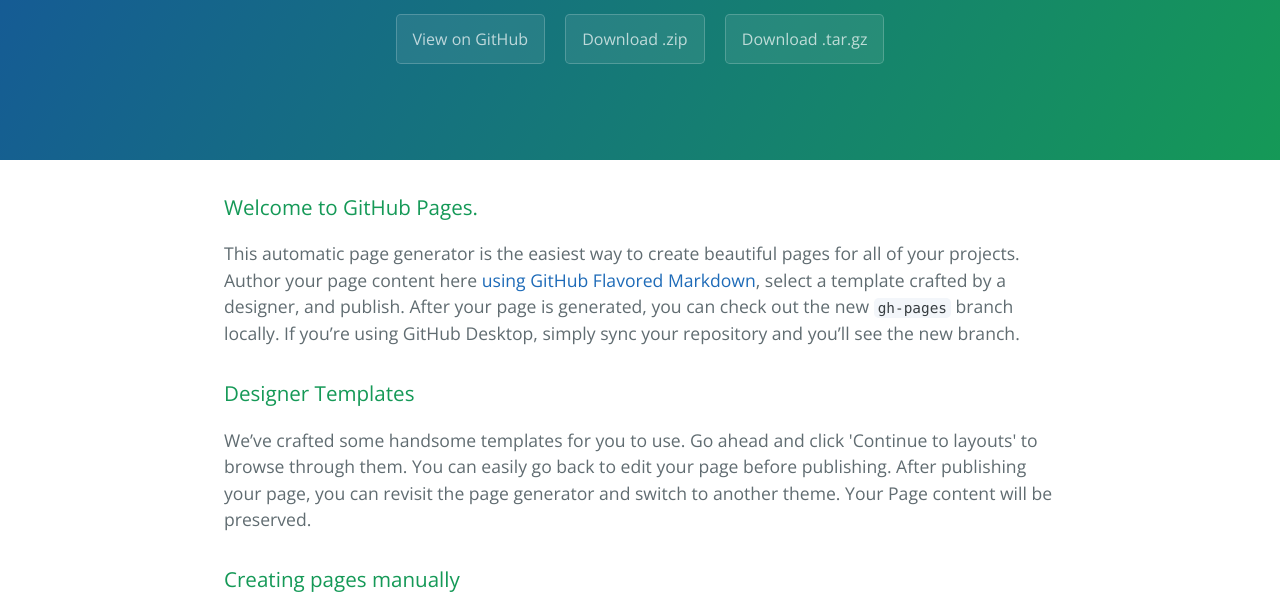
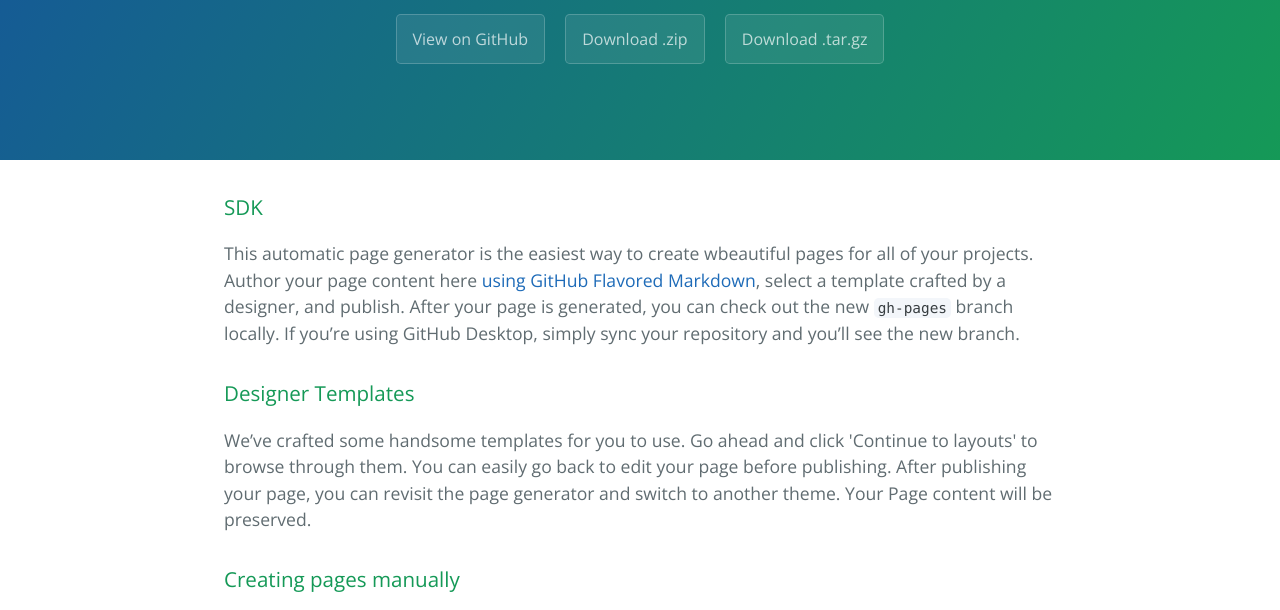
Before and after one commit to cmgriffi/product2, a plain HTML site: page index.html in a window 1280 px wide. Shown: the part 176-786 px from the top of the page. Drawn offline with nearby package versions, Linux system fonts and the light colour scheme.

Commit message:
Update index.html

```diff
--- a/index.html
+++ b/index.html
@@ -20,9 +20,9 @@
 
     <section class="main-content">
       <h3>
-<a id="SDK" class="anchor" href="#welcome-to-github-pages" aria-hidden="true"><span aria-hidden="true" class="octicon octicon-link"></span></a>Welcome to GitHub Pages.</h3>
+<a id="SDK" class="anchor" href="#welcome-to-github-pages" aria-hidden="true"><span aria-hidden="true" class="octicon octicon-link"></span></a>SDK</h3>
 
-<p>This automatic page generator is the easiest way to create beautiful pages for all of your projects. Author your page content here <a href="https://guides.github.com/features/mastering-markdown/">using GitHub Flavored Markdown</a>, select a template crafted by a designer, and publish. After your page is generated, you can check out the new <code>gh-pages</code> branch locally. If you’re using GitHub Desktop, simply sync your repository and you’ll see the new branch.</p>
+<p>This automatic page generator is the easiest way to create wbeautiful pages for all of your projects. Author your page content here <a href="https://guides.github.com/features/mastering-markdown/">using GitHub Flavored Markdown</a>, select a template crafted by a designer, and publish. After your page is generated, you can check out the new <code>gh-pages</code> branch locally. If you’re using GitHub Desktop, simply sync your repository and you’ll see the new branch.</p>
 
 <h3>
 <a id="designer-templates" class="anchor" href="#designer-templates" aria-hidden="true"><span aria-hidden="true" class="octicon octicon-link"></span></a>Designer Templates</h3>
```
